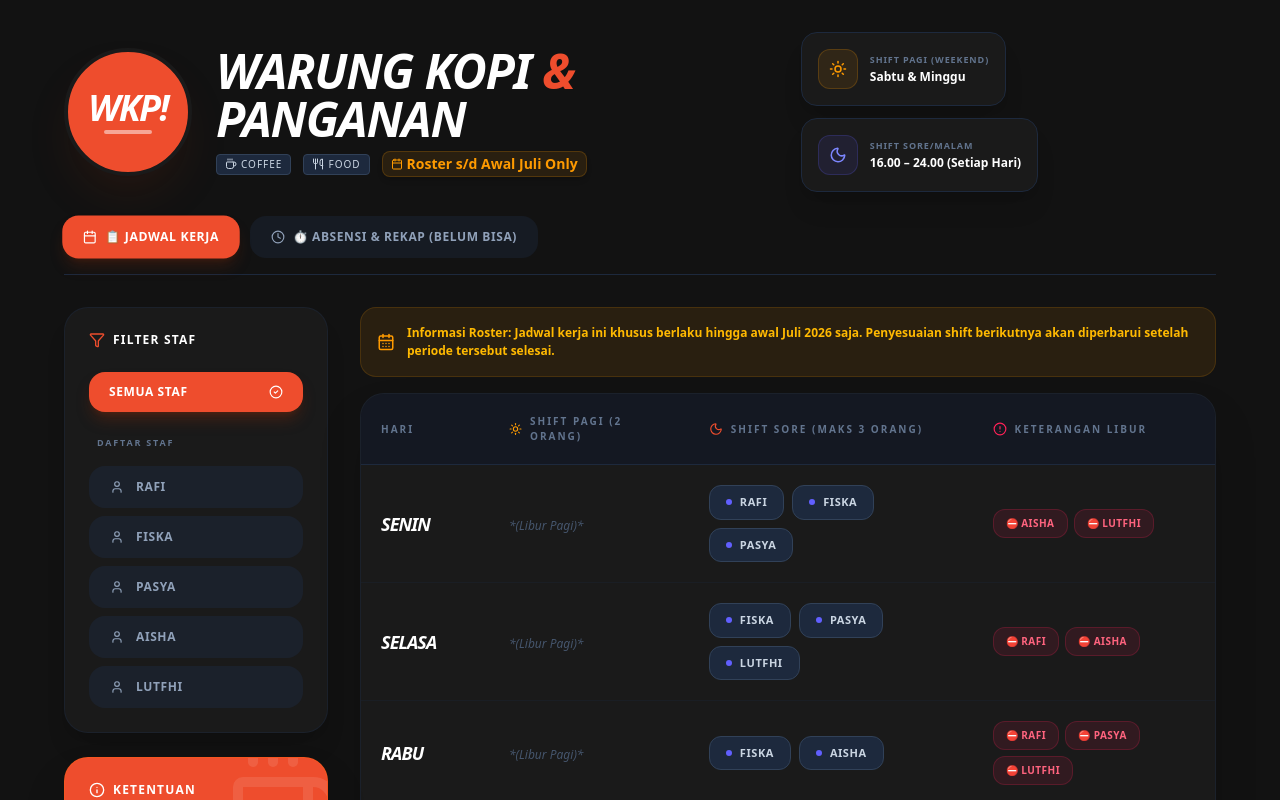
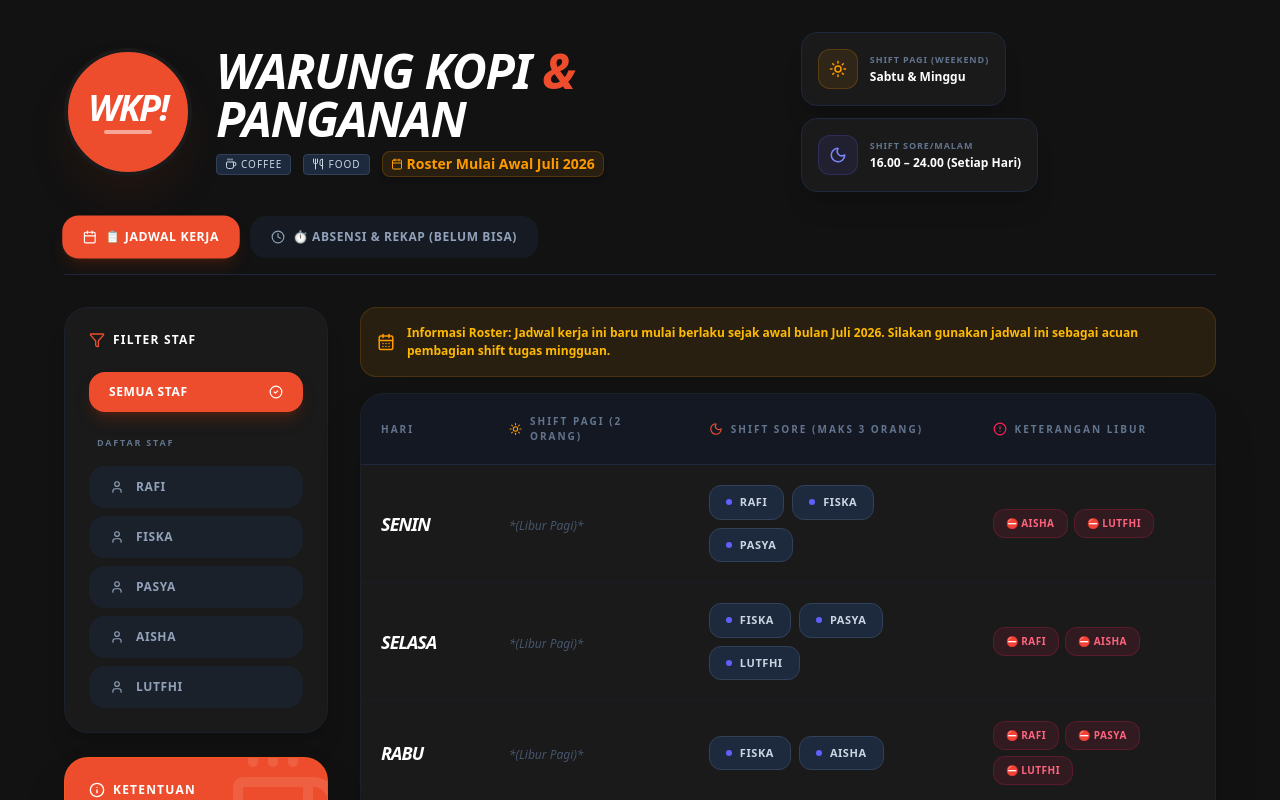
Before and after one commit to rafirafirafi262-sketch/Jadwal-Shift-Kerja, a React (Vite) app: page / in a window 1280 px wide. Shown: the top 800 px of the page. Built offline with nearby package versions, Linux system fonts and the light colour scheme.

Commit message:
docs: update roster validity period description
Refine the roster information text to clarify that the current schedule starts from early July 2026.

```diff
--- a/src/App.tsx
+++ b/src/App.tsx
@@ -158,7 +158,7 @@ export default function App() {
                 </div>
                 <span className="text-sm text-amber-500 font-extrabold bg-amber-500/10 px-2 py-0.5 rounded-lg border border-amber-500/20 shadow-md flex items-center gap-1">
                   <Calendar size={12} />
-                  <span>Roster s/d Awal Juli Only</span>
+                  <span>Roster Mulai Awal Juli 2026</span>
                 </span>
               </div>
             </div>
@@ -294,7 +294,7 @@ export default function App() {
                 <div className="bg-amber-500/10 border border-amber-500/15 rounded-2xl p-4 flex items-center gap-3 text-amber-400">
                   <CalendarDays size={18} className="shrink-0 text-amber-500" />
                   <div className="text-xs font-bold leading-normal">
-                    <span>Informasi Roster: Jadwal kerja ini khusus <strong>berlaku hingga awal Juli 2026 saja</strong>. Penyesuaian shift berikutnya akan diperbarui setelah periode tersebut selesai.</span>
+                    <span>Informasi Roster: Jadwal kerja ini baru <strong>mulai berlaku sejak awal bulan Juli 2026</strong>. Silakan gunakan jadwal ini sebagai acuan pembagian shift tugas mingguan.</span>
                   </div>
                 </div>
 
```
